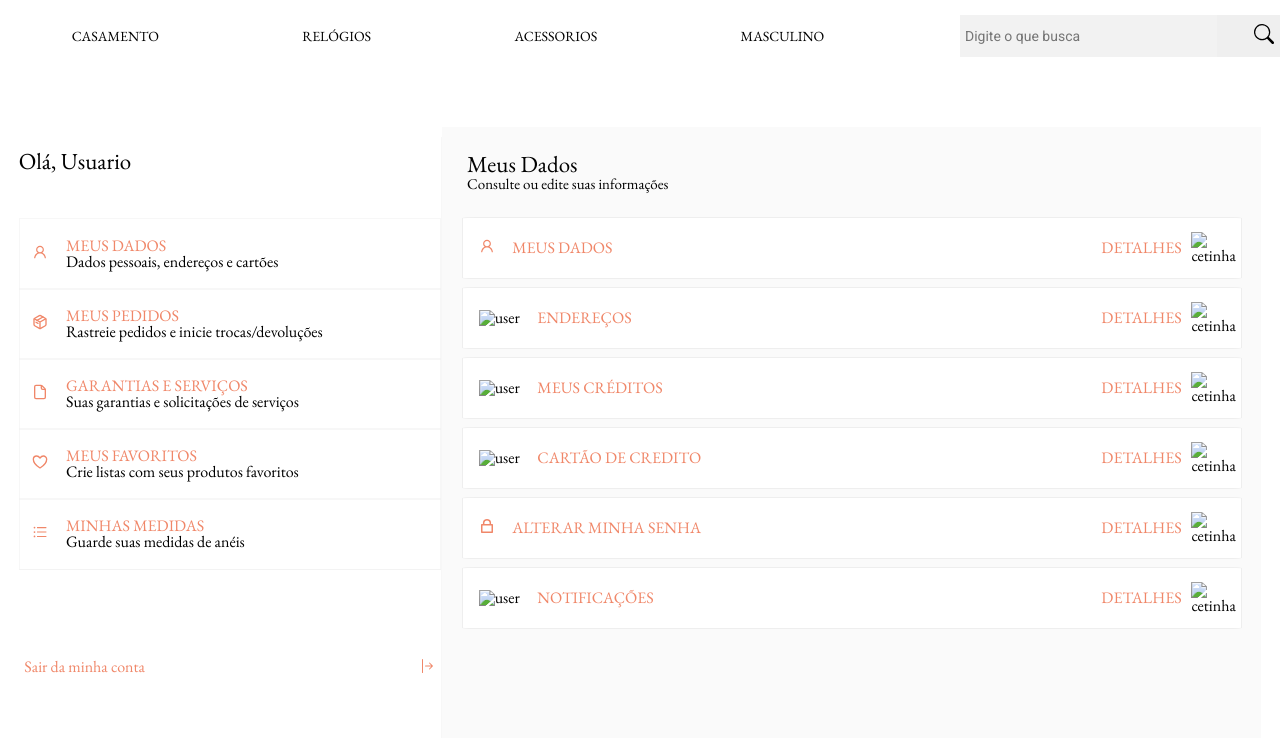
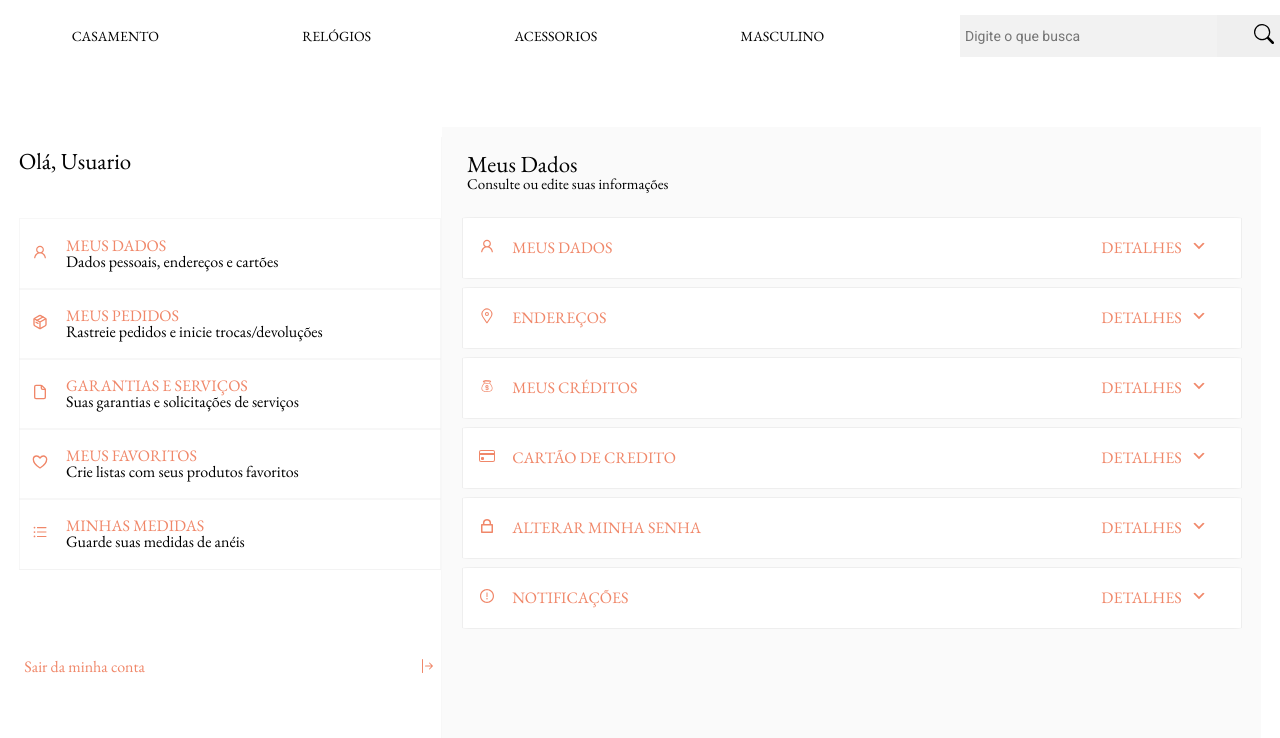
Before and after one commit to paulokbk/projetoIntegradorGrupo5, a plain HTML site: page public/usuario.html in a window 1280 px wide. Shown: the part 62-800 px from the top of the page. Drawn offline with nearby package versions, Linux system fonts and the light colour scheme.

Commit message:
IconColor RighttMenu Fixed

```diff
--- a/public/usuario.html
+++ b/public/usuario.html
@@ -170,8 +170,7 @@
                                 <p class="orange texto_garamond">DETALHES</p>
                             </div>
                             <div id="icon_detail">
-                                <img class="icon" src="./assets/arrow-down-alt2.svg" alt="cetinha">
-                            </div>
+                                <svg xmlns="http://www.w3.org/2000/svg" aria-hidden="true" role="img" width="1em" height="1em" preserveAspectRatio="xMidYMid meet" viewBox="0 0 20 20"><path fill="currentColor" d="m5 6l5 5l5-5l2 1l-7 7l-7-7z"/></svg>                            </div>
                         </div>
 
                     </div>
@@ -181,7 +180,7 @@
 
                         <div id="options_menu">
                             <div id="icon_right">
-                                <img class="icon" src="./assets/map-pin.svg" alt="user">
+                                <svg xmlns="http://www.w3.org/2000/svg" aria-hidden="true" role="img" width="1em" height="1em" preserveAspectRatio="xMidYMid meet" viewBox="0 0 512 512"><path fill="currentColor" d="M253.924 127.592a64 64 0 1 0 64 64a64.073 64.073 0 0 0-64-64Zm0 96a32 32 0 1 1 32-32a32.037 32.037 0 0 1-32 32Z"/><path fill="currentColor" d="M376.906 68.515A173.922 173.922 0 0 0 108.2 286.426l120.907 185.613a29.619 29.619 0 0 0 49.635 0l120.911-185.613a173.921 173.921 0 0 0-22.747-217.911Zm-4.065 200.444l-118.916 182.55l-118.917-182.55c-36.4-55.879-28.593-130.659 18.563-177.817a141.92 141.92 0 0 1 200.708 0c47.156 47.158 54.962 121.938 18.562 177.817Z"/></svg>
                             </div>
                             <div id="text_right">
                                 <p class="orange texto_garamond">ENDEREÇOS</p>
@@ -192,8 +191,7 @@
                                 <p class="orange texto_garamond">DETALHES</p>
                             </div>
                             <div id="icon_detail">
-                                <img class="icon" src="./assets/arrow-down-alt2.svg" alt="cetinha">
-                            </div>
+                                <svg xmlns="http://www.w3.org/2000/svg" aria-hidden="true" role="img" width="1em" height="1em" preserveAspectRatio="xMidYMid meet" viewBox="0 0 20 20"><path fill="currentColor" d="m5 6l5 5l5-5l2 1l-7 7l-7-7z"/></svg>                            </div>
                         </div>
 
                     </div>
@@ -203,7 +201,7 @@
 
                         <div id="options_menu">
                             <div id="icon_right">
-                                <img class="icon" src="./assets/money-bag-outline.svg" alt="user">
+                                <svg xmlns="http://www.w3.org/2000/svg" aria-hidden="true" role="img" width="1em" height="1em" preserveAspectRatio="xMidYMid meet" viewBox="0 0 48 48"><g fill="currentColor" fill-rule="evenodd" clip-rule="evenodd"><path d="M28.772 24.667A4.001 4.001 0 0 0 25 22v-1h-2v1a4 4 0 1 0 0 8v4c-.87 0-1.611-.555-1.887-1.333a1 1 0 1 0-1.885.666A4.001 4.001 0 0 0 23 36v1h2v-1a4 4 0 0 0 0-8v-4a2 2 0 0 1 1.886 1.333a1 1 0 1 0 1.886-.666ZM23 24a2 2 0 1 0 0 4v-4Zm2 10a2 2 0 1 0 0-4v4Z"/><path d="M13.153 8.621C15.607 7.42 19.633 6 24.039 6c4.314 0 8.234 1.361 10.675 2.546l.138.067c.736.364 1.33.708 1.748.987L32.906 15C41.422 23.706 48 41.997 24.039 41.997S6.479 24.038 15.069 15l-3.67-5.4c.283-.185.642-.4 1.07-.628c.212-.114.44-.231.684-.35Zm17.379 6.307l2.957-4.323c-2.75.198-6.022.844-9.172 1.756c-2.25.65-4.75.551-7.065.124a25.167 25.167 0 0 1-1.737-.386l1.92 2.827c4.115 1.465 8.981 1.465 13.097.002ZM16.28 16.63c4.815 1.86 10.602 1.86 15.417-.002a29.255 29.255 0 0 1 4.988 7.143c1.352 2.758 2.088 5.515 1.968 7.891c-.116 2.293-1.018 4.252-3.078 5.708c-2.147 1.517-5.758 2.627-11.537 2.627c-5.785 0-9.413-1.091-11.58-2.591c-2.075-1.438-2.986-3.37-3.115-5.632c-.135-2.35.585-5.093 1.932-7.87c1.285-2.648 3.078-5.197 5.005-7.274Zm-1.15-6.714c.8.238 1.636.445 2.484.602c2.15.396 4.306.454 6.146-.079a54.097 54.097 0 0 1 6.53-1.471C28.45 8.414 26.298 8 24.038 8c-3.445 0-6.658.961-8.908 1.916Z"/></g></svg>
                             </div>
                             <div id="text_right">
                                 <p class="orange texto_garamond">MEUS CRÉDITOS</p>
@@ -214,8 +212,7 @@
                                 <p class="orange texto_garamond">DETALHES</p>
                             </div>
                             <div id="icon_detail">
-                                <img class="icon" src="./assets/arrow-down-alt2.svg" alt="cetinha">
-                            </div>
+                                <svg xmlns="http://www.w3.org/2000/svg" aria-hidden="true" role="img" width="1em" height="1em" preserveAspectRatio="xMidYMid meet" viewBox="0 0 20 20"><path fill="currentColor" d="m5 6l5 5l5-5l2 1l-7 7l-7-7z"/></svg>                            </div>
                         </div>
 
                     </div>
@@ -225,7 +222,7 @@
 
                         <div id="options_menu">
                             <div id="icon_right">
-                                <img class="icon" src="./assets/credit-card-outline.svg" alt="user">
+                                <svg xmlns="http://www.w3.org/2000/svg" aria-hidden="true" role="img" width="1em" height="1em" preserveAspectRatio="xMidYMid meet" viewBox="0 0 16 16"><g fill="currentColor"><path d="M0 4a2 2 0 0 1 2-2h12a2 2 0 0 1 2 2v8a2 2 0 0 1-2 2H2a2 2 0 0 1-2-2V4zm2-1a1 1 0 0 0-1 1v1h14V4a1 1 0 0 0-1-1H2zm13 4H1v5a1 1 0 0 0 1 1h12a1 1 0 0 0 1-1V7z"/><path d="M2 10a1 1 0 0 1 1-1h1a1 1 0 0 1 1 1v1a1 1 0 0 1-1 1H3a1 1 0 0 1-1-1v-1z"/></g></svg>
                             </div>
                             <div id="text_right">
                                 <p class="orange texto_garamond">CARTÃO DE CREDITO</p>
@@ -236,8 +233,7 @@
                                 <p class="orange texto_garamond">DETALHES</p>
                             </div>
                             <div id="icon_detail">
-                                <img class="icon" src="./assets/arrow-down-alt2.svg" alt="cetinha">
-                            </div>
+                                <svg xmlns="http://www.w3.org/2000/svg" aria-hidden="true" role="img" width="1em" height="1em" preserveAspectRatio="xMidYMid meet" viewBox="0 0 20 20"><path fill="currentColor" d="m5 6l5 5l5-5l2 1l-7 7l-7-7z"/></svg>                            </div>
                         </div>
 
                     </div>
@@ -257,7 +253,7 @@
                                 <p class="orange texto_garamond">DETALHES</p>
                             </div>
                             <div id="icon_detail">
-                                <img class="icon" src="./assets/arrow-down-alt2.svg" alt="cetinha">
+                                <svg xmlns="http://www.w3.org/2000/svg" aria-hidden="true" role="img" width="1em" height="1em" preserveAspectRatio="xMidYMid meet" viewBox="0 0 20 20"><path fill="currentColor" d="m5 6l5 5l5-5l2 1l-7 7l-7-7z"/></svg>
                             </div>
                         </div>
 
@@ -268,7 +264,7 @@
 
                         <div id="options_menu">
                             <div id="icon_right">
-                                <img class="icon" src="./assets/exclamation-circle-outlined.svg" alt="user">
+                                <svg xmlns="http://www.w3.org/2000/svg" aria-hidden="true" role="img" width="1em" height="1em" preserveAspectRatio="xMidYMid meet" viewBox="0 0 1024 1024"><path fill="currentColor" d="M512 64C264.6 64 64 264.6 64 512s200.6 448 448 448s448-200.6 448-448S759.4 64 512 64zm0 820c-205.4 0-372-166.6-372-372s166.6-372 372-372s372 166.6 372 372s-166.6 372-372 372z"/><path fill="currentColor" d="M464 688a48 48 0 1 0 96 0a48 48 0 1 0-96 0zm24-112h48c4.4 0 8-3.6 8-8V296c0-4.4-3.6-8-8-8h-48c-4.4 0-8 3.6-8 8v272c0 4.4 3.6 8 8 8z"/></svg>
                             </div>
                             <div id="text_right">
                                 <p class="orange texto_garamond">NOTIFICAÇÕES</p>
@@ -279,8 +275,7 @@
                                 <p class="orange texto_garamond">DETALHES</p>
                             </div>
                             <div id="icon_detail">
-                                <img class="icon" src="./assets/arrow-down-alt2.svg" alt="cetinha">
-                            </div>
+                                <svg xmlns="http://www.w3.org/2000/svg" aria-hidden="true" role="img" width="1em" height="1em" preserveAspectRatio="xMidYMid meet" viewBox="0 0 20 20"><path fill="currentColor" d="m5 6l5 5l5-5l2 1l-7 7l-7-7z"/></svg>                            </div>
                         </div>
 
                     </div>
```
